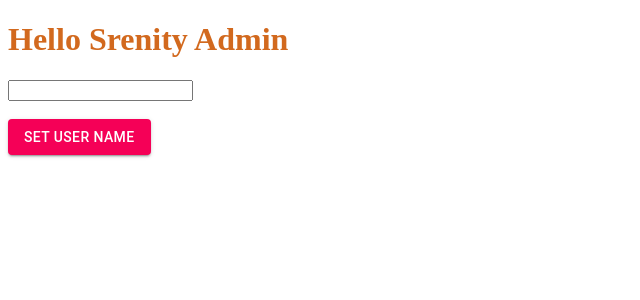
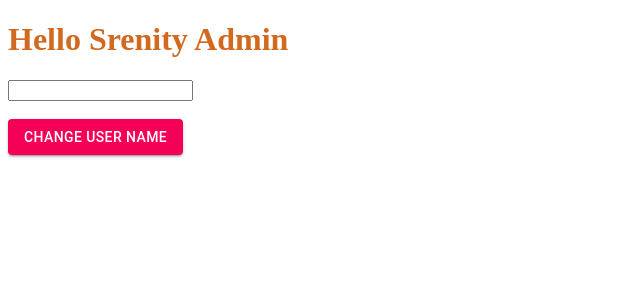
Before and after one commit to rohit-synerzip/srenity-dashboard, a React (Create React App) app: page / in a window 1280 px wide. Shown: the top 300 px of the page, without its empty margins (0-640 px from the left). Built offline with nearby package versions, Linux system fonts and the light colour scheme.

Commit message:
minor change in lint script

```diff
--- a/package.json
+++ b/package.json
@@ -17,7 +17,7 @@
     "build": "react-scripts build",
     "test": "react-scripts test",
     "eject": "react-scripts eject",
-    "lint": "eslint src/**/*.js --fix"
+    "lint": "npx eslint src/**/*.js* --fix"
   },
   "eslintConfig": {
     "extends": "react-app"
--- a/src/modules/user/component/userComponent.js
+++ b/src/modules/user/component/userComponent.js
@@ -11,7 +11,7 @@ export const UserComponent = props => {
       <br />
       <br />
       <Button variant="contained" color="secondary" onClick={updateUserName}>
-        Set User name
+        Change User name
       </Button>
     </React.Fragment>
   );
```
Also changed, not shown: 2 other files (tests, documents, lock files or other folders).
